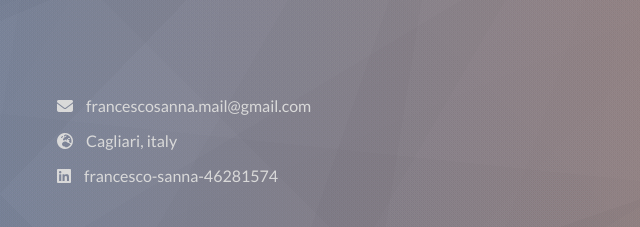
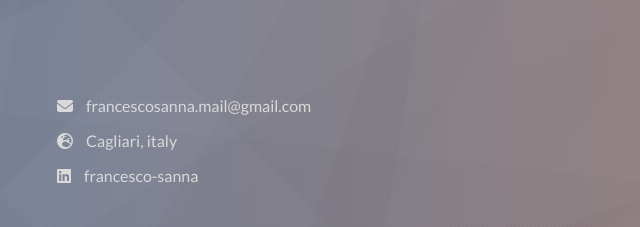
Before and after one commit to frsanna/BigSmurf.github.io, a plain HTML site: page curriculum.html in a window 1280 px wide. Shown: the top 227 px of the page, 583-1223 px from the left. Drawn offline with Linux system fonts and the light colour scheme.

Commit message:
new linkedin link

```diff
--- a/curriculum.html
+++ b/curriculum.html
@@ -40,7 +40,7 @@
         </p>
         <p>
           <i class="fab fa-linkedin"></i>
-          <a target="_blank" href="https://www.linkedin.com/in/francesco-sanna-46281574/">francesco-sanna-46281574</a>
+          <a target="_blank" href="https://www.linkedin.com/in/francesco-sanna">francesco-sanna</a>
         </p>
       </div>
     </section>
```
